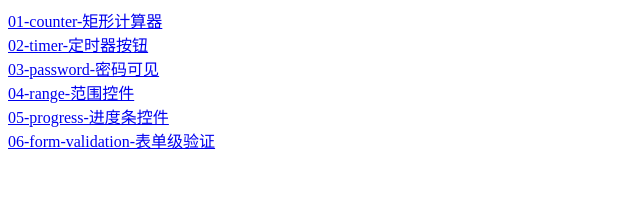
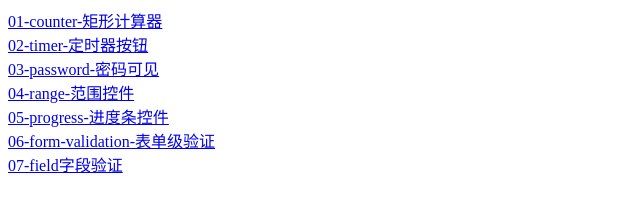
Before and after one commit to wangzibingmy/spa, a plain HTML site: page index.html in a window 1280 px wide. Shown: the whole page, without its empty margins (0-640 px from the left). Drawn offline with Linux system fonts and the light colour scheme.

Commit message:
add index

```diff
--- a/index.html
+++ b/index.html
@@ -16,5 +16,7 @@
     <a href="https://wangzibingmy.github.io/spa/05-progress/progress.html">05-progress-进度条控件</a>
     <br>
     <a href="https://wangzibingmy.github.io/spa/06-form-validation/form-validation.html">06-form-validation-表单级验证</a>
+    <br/>
+    <a href="http://wangzibingmy.github.io/spa/07-field/field.html">07-field字段验证</a>
 </body>
 </html>
```
